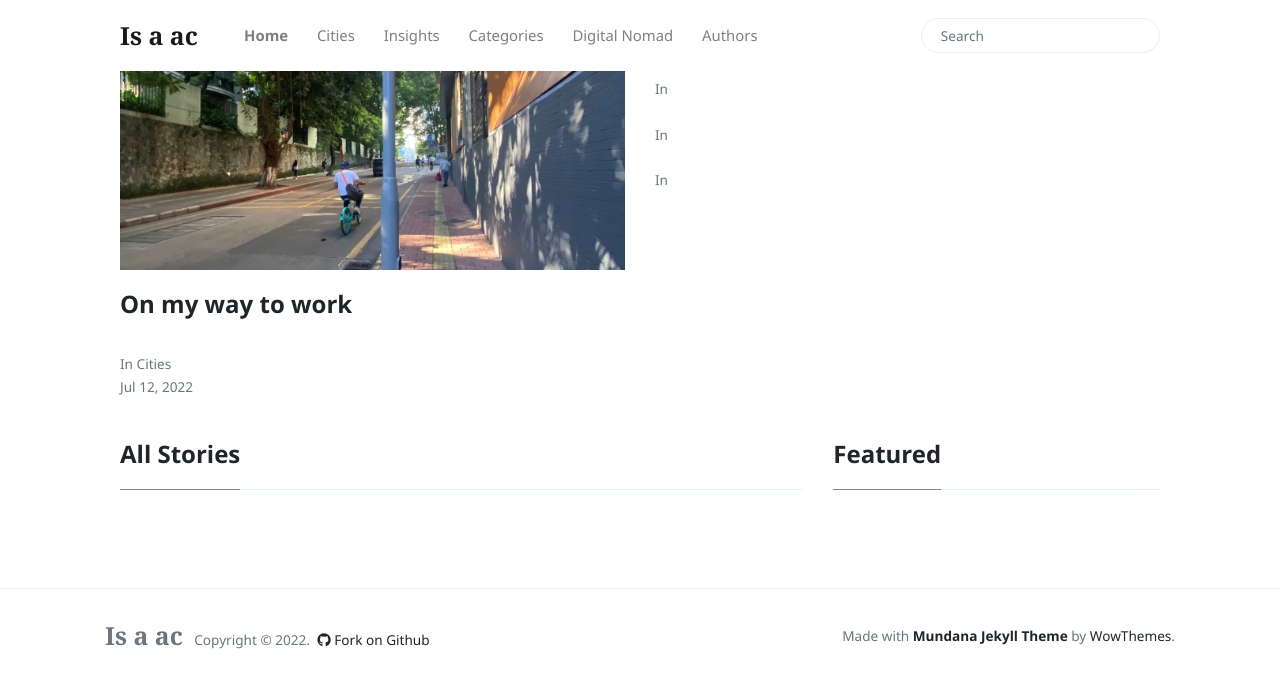
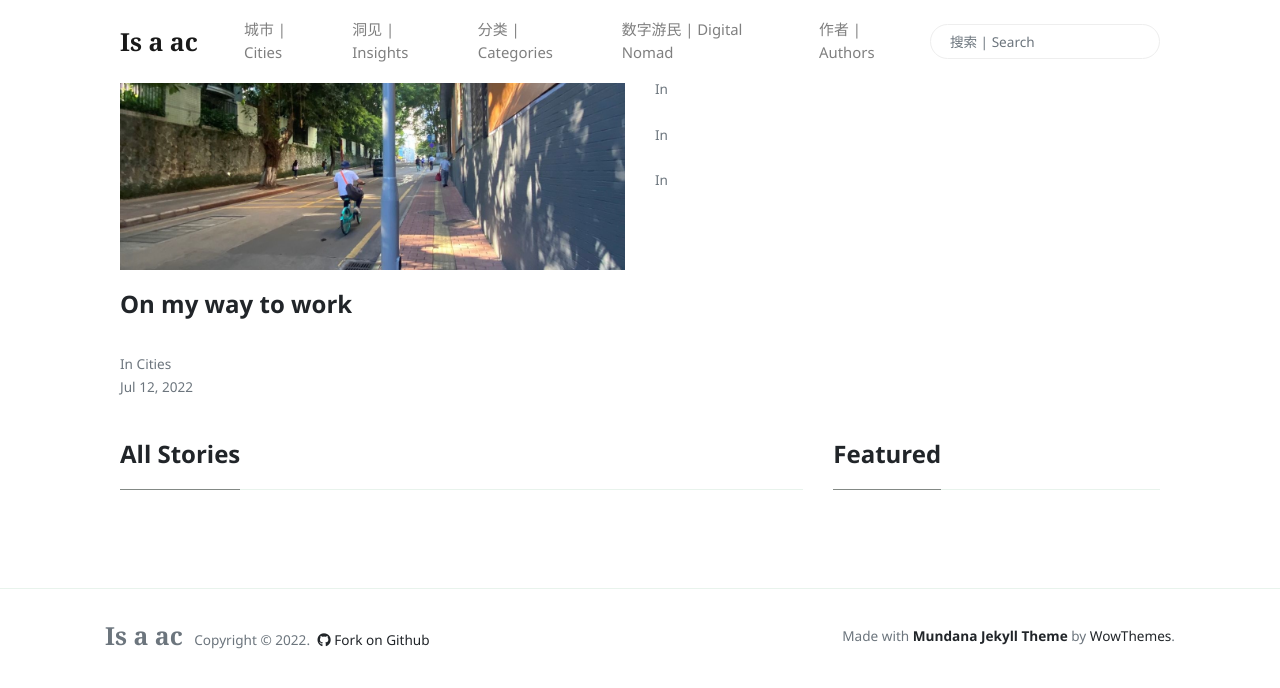
Before and after one commit to isaachuan9/isaachuan9.github.io, a Jekyll site: the page built from index.html, in a window 1280 px wide. Shown: the top 688 px of the page. Built offline with Jekyll 4.4.1, drawn with Linux system fonts in a browser that asks for light colours; nearby versions of some CDN libraries; the list of posts is cut into pages by our own code.

Commit message:
update header

```diff
--- a/_includes/menu-header.html
+++ b/_includes/menu-header.html
@@ -1,23 +1,23 @@
 <!--  Replace menu links here -->
 
-<li class="nav-item">
+<!-- <li class="nav-item">
     <a class="nav-link" href="{{site.url}}/index.html">
         {% if page.name == 'index.html' %}
-            <strong>Home</strong>
+            <strong>首页 | Home</strong>
         {% else %}
-            Home
+            首页 | Home
         {% endif %}
     </a>
-</li>
+</li> -->
 
 <li class="nav-item">
     <a class="nav-link" href="{{site.url}}/cities.html">
         {% if page.name == 'cities.html' %}
             <strong>
-                Cities
+                城市 | Cities
             </strong>
         {% else %}
-            Cities
+            城市 | Cities
         {% endif %}
     </a>
 </li>
@@ -26,10 +26,10 @@
     <a class="nav-link" href="{{site.url}}/insights.html">
         {% if page.name == 'insights.html' %}
             <strong>
-                Insights
+                洞见 | Insights
             </strong>
         {% else %}
-            Insights
+            洞见 | Insights
         {% endif %}
     </a>
 </li>
@@ -38,10 +38,10 @@
     <a class="nav-link" href="{{site.url}}/categories.html">
         {% if page.name == 'categories.html' %}
             <strong>
-                Categories
+                分类 | Categories
             </strong>
         {% else %}
-            Categories
+            分类 | Categories
         {% endif %}
     </a>
 </li>
@@ -50,10 +50,10 @@
     <a class="nav-link" href="{{site.url}}/digital-nomad.html">
         {% if page.name == 'digital-nomad.html' %}
             <strong>
-                Digital Nomad
+                数字游民 | Digital Nomad
             </strong>
         {% else %}
-        Digital Nomad
+        数字游民 | Digital Nomad
         {% endif %}
     </a>
 </li>
@@ -63,10 +63,10 @@
     <a class="nav-link" href="{{site.url}}/authors-list.html">
         {% if page.name == 'authors-list.html' %}
             <strong>
-                Authors
+                作者 | Authors
             </strong>
         {% else %}
-            Authors
+            作者 | Authors
         {% endif %}
     </a>
 </li>
--- a/_includes/search-lunr.html
+++ b/_includes/search-lunr.html
@@ -77,5 +77,5 @@
 
 
 <form class="bd-search hidden-sm-down" onSubmit="return lunr_search(document.getElementById('lunrsearch').value);">
-<input type="text" class="form-control text-small"  id="lunrsearch" name="q" value="" placeholder="Search">
+<input type="text" class="form-control text-small"  id="lunrsearch" name="q" value="" placeholder="搜索 | Search">
 </form>
```
